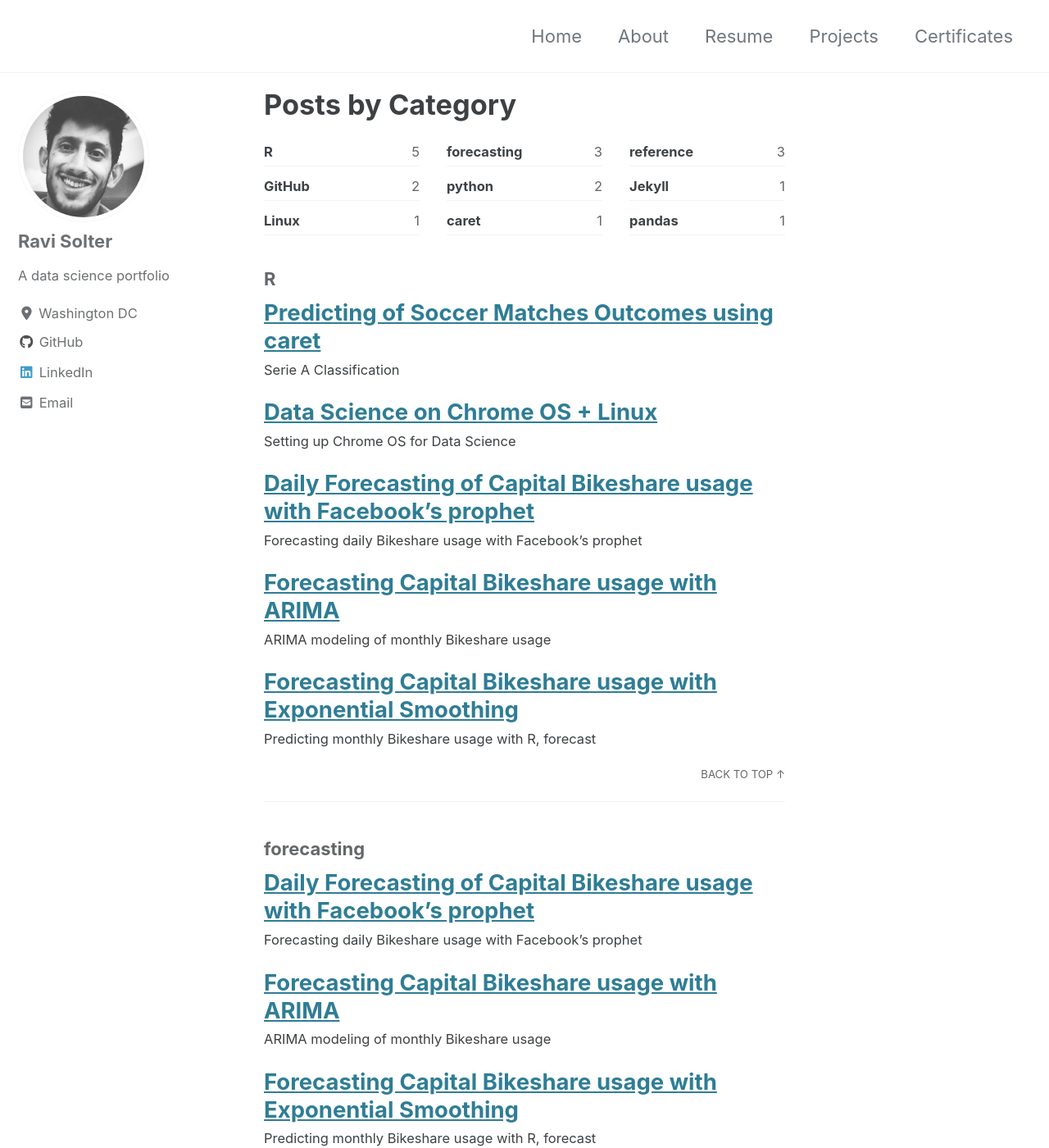
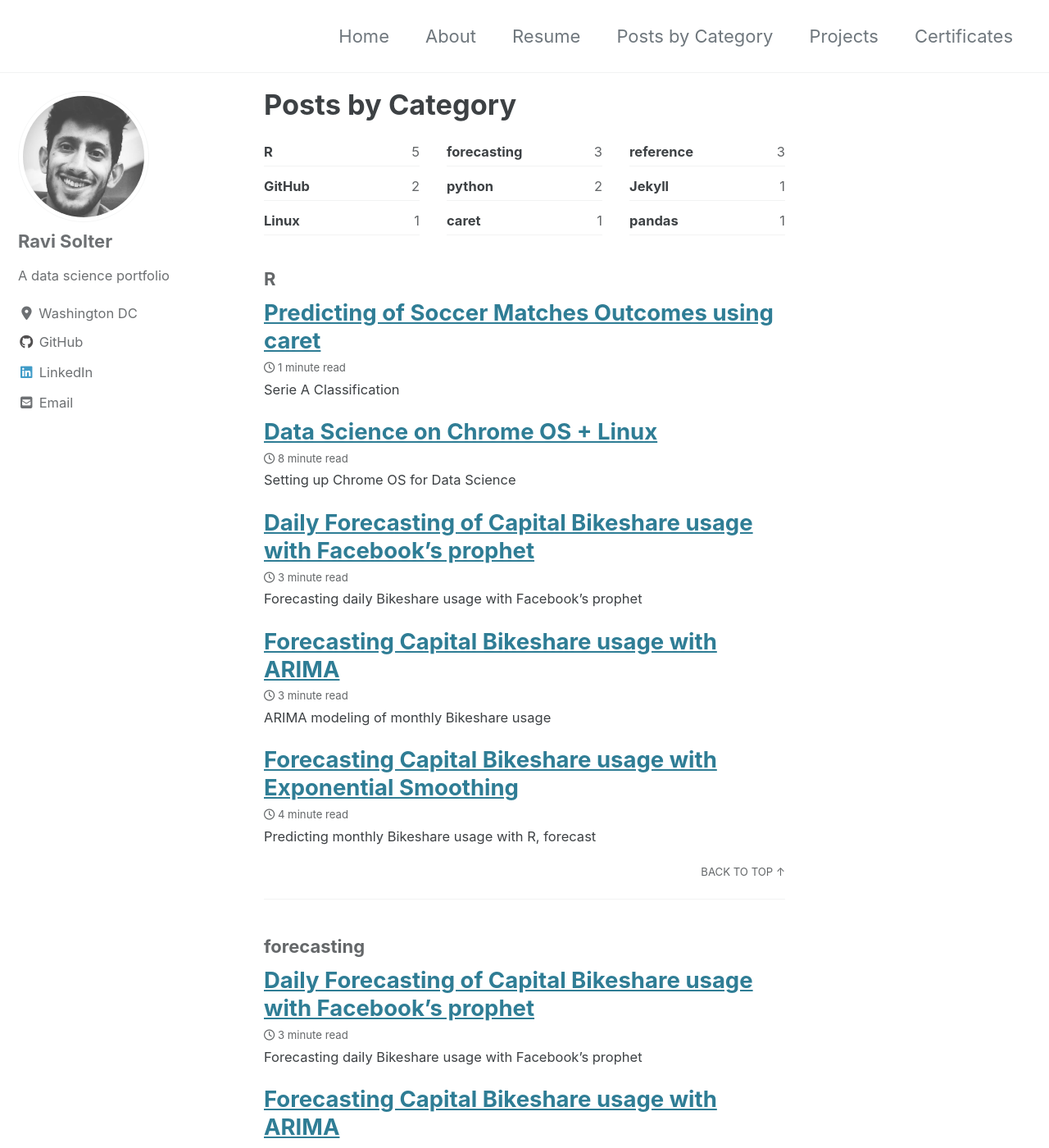
Before and after one commit to rsolter/rsolter.github.io, a Jekyll site: the page built from categories/index.html, in a window 1280 px wide and 1400 px high. Shown: the whole window at 82% size. Built offline with Jekyll 4.4.1, drawn with Linux system fonts in a browser that asks for light colours; cached includes are drawn as plain includes; nearby versions of some CDN libraries; some of the changed text lies outside the part shown.

Commit message:
adding 'posts by category', read times

```diff
--- a/_config.yml
+++ b/_config.yml
@@ -267,7 +267,7 @@ defaults:
     values:
       layout: single
       author_profile: true
-      #read_time: true
+      read_time: true
       #comments: # true
       #share: true
       #related: true
--- a/_data/navigation.yml
+++ b/_data/navigation.yml
@@ -6,6 +6,8 @@ main:
      url: /about/
    - title: "Resume"
      url: /404.MD
+   - title: "Posts by Category"
+     url: /categories/
    - title: "Projects"
      url: /projects/
    - title: "Certificates"
```
